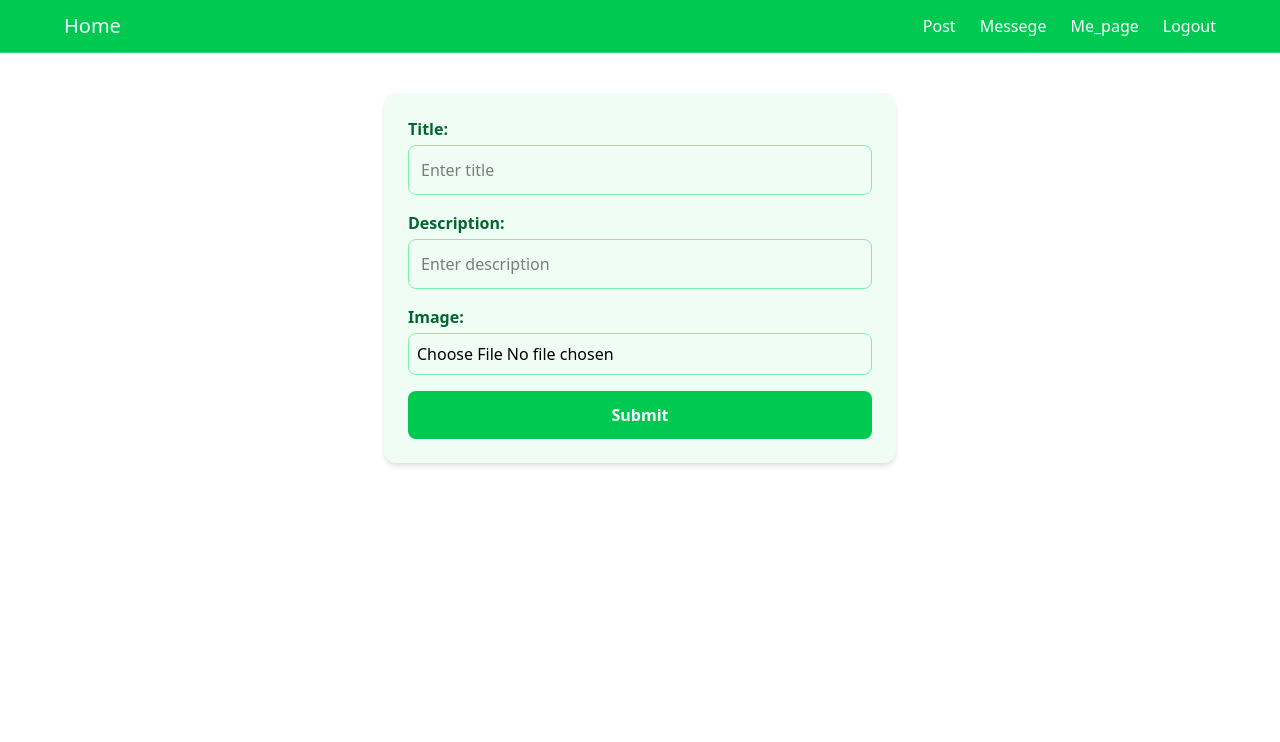
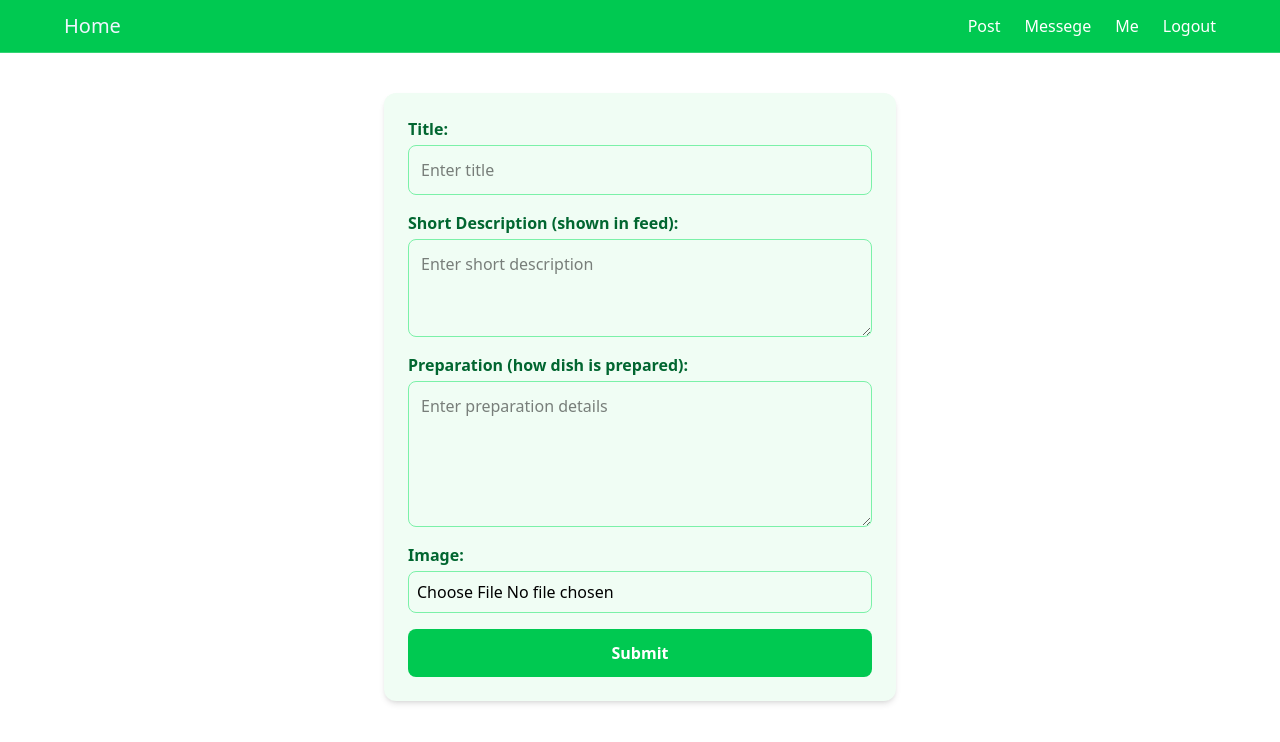
Before and after one commit to sujalkarkiii/sujalkarkiii-receipesharing-frontend, a React (Vite) app: page /post in a window 1280 px wide. Shown: the top 742 px of the page. Built offline with nearby package versions, Linux system fonts and the light colour scheme; no server answers.

Commit message:
Added tostify in some

```diff
--- a/src/App.jsx
+++ b/src/App.jsx
@@ -8,10 +8,10 @@ import Chatting_page from "./Pages/Chatting_page"
 import Mine_page from "./Pages/Mine_page"
 import { ToastContainer } from 'react-toastify';
 import 'react-toastify/dist/ReactToastify.css';
+import Goinise_post from "./Pages/Goinise_post"
 const App = () => {
   return (
     <div>
-   <ToastContainer />
       <Routes>
               <Route path='/signup' element={<Signup_page/>}/>
               <Route path='/' element={<Login_page/>}/>
@@ -22,10 +22,11 @@ const App = () => {
 
               <Route path='/post' element={<Postpage/>}/>
               <Route path='/me' element={<Mine_page/>}/>
+              <Route path='/receipe' element={<Goinise_post/>}/>
 
-              {/* here pages goes on incresing */}
               </Route>
       </Routes>
+   <ToastContainer />
     </div>
   )
 }
--- /dev/null
+++ b/src/Pages/Goinise_post.jsx
@@ -0,0 +1,42 @@
+import {  hanldhome } from "../Database/connection";
+import { useState, useEffect } from "react";
+
+const Goinise_post = () => {
+  const [post, setPost] = useState([]);
+
+  useEffect(() => {
+    const loadData = async () => {
+      const posts_data = await hanldhome()
+      setPost(posts_data.homedata);
+    };
+
+    loadData();
+  }, []);
+
+  return (
+    <div className="w-full flex flex-col items-center mt-10 px-4">
+      {post.map((p) => (
+        <div
+          key={p._id}
+          className="flex flex-col md:flex-row items-start border border-gray-300 rounded-lg shadow-lg p-6 mb-6 w-full max-w-4xl bg-white"
+        >
+          {/* Image on top-left */}
+          <img
+            src={p.image}
+            alt={p.title}
+            className="w-full md:w-64 h-64 object-cover rounded-lg mr-0 md:mr-6 mb-4 md:mb-0"
+          />
+
+          {/* Text content */}
+          <div className="flex flex-col">
+            <h2 className="font-bold text-2xl mb-2">{p.title}</h2>
+            <h3 className="font-semibold text-lg mb-2">By: {p.postedBy.username}</h3>
+            <p className="text-gray-700 mt-4">{p.preparation}</p> {/* if you have preparation field */}
+          </div>
+        </div>
+      ))}
+    </div>
+  );
+};
+
+export default Goinise_post;
--- a/src/Pages/Postpage.jsx
+++ b/src/Pages/Postpage.jsx
@@ -2,28 +2,28 @@ import { useState } from "react";
 import { createPost } from "../Database/connection";
 
 const Postpage = () => {
-
-
   const [title, setTitle] = useState("");
-  const [description, setDescription] = useState("");
+  const [shortDescription, setShortDescription] = useState("");
+  const [preparation, setPreparation] = useState("");
   const [image, setImage] = useState(null);
 
-  const handleclick = async (e) => {
+  const handleClick = async (e) => {
     e.preventDefault();
 
-    const formdata = new FormData();
-    formdata.append("title", title);
-    formdata.append("description", description);
-    formdata.append("image", image);
+    const formData = new FormData();
+    formData.append("title", title);
+    formData.append("shortDescription", shortDescription);
+    formData.append("preparation", preparation);
+    if (image) formData.append("image", image);
 
     try {
-      const postdata = await createPost(formdata);
-      if (postdata.success) {
+      const postData = await createPost(formData);
+      if (postData.success) {
         alert("Post uploaded successfully!");
-
         // Reset form
         setTitle("");
-        setDescription("");
+        setShortDescription("");
+        setPreparation("");
         setImage(null);
       }
     } catch (error) {
@@ -36,48 +36,51 @@ const Postpage = () => {
     <section className="flex justify-center mt-10 px-4">
       <div className="w-full max-w-lg bg-green-50 p-6 rounded-xl shadow-md">
         <form className="flex flex-col gap-4">
-
           {/* TITLE */}
           <div className="flex flex-col">
-        <label htmlFor="title" className="mb-1 font-semibold text-green-800">
-          Title:
-        </label>
+            <label className="mb-1 font-semibold text-green-800">Title:</label>
             <input
               type="text"
-          name="title"
-          id="title"
               value={title}
               onChange={(e) => setTitle(e.target.value)}
+              placeholder="Enter title"
               className="p-3 border border-green-300 rounded-lg focus:outline-none focus:ring-2 focus:ring-green-500"
-          placeholder="Enter title"
             />
           </div>
 
-      {/* DESCRIPTION */}
+          {/* SHORT DESCRIPTION */}
           <div className="flex flex-col">
-        <label htmlFor="description" className="mb-1 font-semibold text-green-800">
-          Description:
+            <label className="mb-1 font-semibold text-green-800">
+              Short Description (shown in feed):
             </label>
-        <input
-          type="text"
-          name="description"
-          id="description"
-          value={description}
-          onChange={(e) => setDescription(e.target.value)}
+            <textarea
+              value={shortDescription}
+              onChange={(e) => setShortDescription(e.target.value)}
+              placeholder="Enter short description"
+              rows={3}
               className="p-3 border border-green-300 rounded-lg focus:outline-none focus:ring-2 focus:ring-green-500"
-          placeholder="Enter description"
+            />
+          </div>
+
+          {/* PREPARATION */}
+          <div className="flex flex-col">
+            <label className="mb-1 font-semibold text-green-800">
+              Preparation (how dish is prepared):
+            </label>
+            <textarea
+              value={preparation}
+              onChange={(e) => setPreparation(e.target.value)}
+              placeholder="Enter preparation details"
+              rows={5}
+              className="p-3 border border-green-300 rounded-lg focus:outline-none focus:ring-2 focus:ring-green-500"
             />
           </div>
 
           {/* IMAGE */}
           <div className="flex flex-col">
-        <label htmlFor="image" className="mb-1 font-semibold text-green-800">
-          Image:
-        </label>
+            <label className="mb-1 font-semibold text-green-800">Image:</label>
             <input
               type="file"
-          name="image"
-          id="image"
               onChange={(e) => setImage(e.target.files[0])}
               className="p-2 border border-green-300 rounded-lg focus:outline-none focus:ring-2 focus:ring-green-500"
             />
@@ -86,16 +89,14 @@ const Postpage = () => {
           {/* SUBMIT BUTTON */}
           <button
             type="button"
-        onClick={handleclick}
+            onClick={handleClick}
             className="bg-green-500 text-white py-3 rounded-lg font-bold hover:bg-green-600 transition"
           >
             Submit
           </button>
-
         </form>
       </div>
     </section>
-
   );
 };
 
--- a/src/components/Feed.jsx
+++ b/src/components/Feed.jsx
@@ -1,18 +1,17 @@
-import { hanldhome } from "../Database/connection"
-import { useState,useEffect } from "react"
+import { hanldhome } from "../Database/connection";
+import { useState, useEffect } from "react";
+import { Link } from "react-router-dom";
+
 const Feed = () => {
-
-
-      const [post, setpost] = useState([])
+  const [post, setPost] = useState([]);
 
   useEffect(() => {
     const loaddata = async () => {
-      const posts_data = await hanldhome()
-      setpost(posts_data.homedata)
-    }
-
-    loaddata()
-  }, [])
+      const posts_data = await hanldhome();
+      setPost(posts_data.homedata);
+    };
+    loaddata();
+  }, []);
 
   return (
     <>
@@ -20,30 +19,29 @@ const Feed = () => {
       <div className="w-full flex justify-center mt-10 px-4">
         <div className="w-full max-w-3xl flex flex-col items-center">
           {post.map((posts) => (
-        <div
+            <Link
               key={posts._id}
-          className="flex items-start border border-gray-300 rounded-lg shadow-lg p-4 mb-6 w-full bg-white"
+              to="/receipe"
+              className="w-full"
             >
+              <div className="flex items-start border border-gray-300 rounded-lg shadow-lg p-4 mb-6 w-full bg-white hover:bg-gray-50 transition">
                 <img
                   src={posts.image}
                   alt={posts.title}
                   className="w-32 h-32 object-cover rounded-lg mr-6"
                 />
-
                 <div className="flex flex-col">
-            <h2 className="font-bold text-lg mb-1">
-              {posts.postedBy.username}
-            </h2>
+                  <h2 className="font-bold text-lg mb-1">{posts.postedBy.username}</h2>
                   <h3 className="font-semibold text-md mb-2">{posts.title}</h3>
                   <p className="text-gray-700">{posts.description}</p>
                 </div>
               </div>
+            </Link>
           ))}
         </div>
       </div>
     </>
+  );
+};
 
-  )
-}
-
-export default Feed
+export default Feed;
--- a/src/components/List_ofuser.jsx
+++ b/src/components/List_ofuser.jsx
@@ -1,6 +1,7 @@
-
 import { frineds, handlecanclerequest, handlecheckrequest, handlesendrequest } from "../Database/connection"
 import { useEffect, useState } from "react"
+import { toast } from "react-toastify";
+
 const User_page = () => {
   const [users, setusers] = useState([])
   const [requested, setrequested] = useState({})
@@ -9,16 +10,15 @@ const User_page = () => {
     const loaduser = await frineds()
     setusers(loaduser.homedata)
   }
+
   useEffect(() => {
     loadUsers()
   }, [])
-
 
   useEffect(() => {
     const loadRequests = async () => {
       const requestedIds = await handlecheckrequest();
       const requestedStatus = {};
-
 
       if (requestedIds.exists) {
         requestedIds.validare.forEach(req => {
@@ -28,50 +28,39 @@ const User_page = () => {
         });
         setrequested(requestedStatus);
       }
-
     };
 
     loadRequests();
   }, []);
 
-
-
-
   const sendrequest = async (userId) => {
     if (requested[userId]) {
-
       await handlecanclerequest(userId)
       setrequested(r => ({ ...r, [userId]: false }))
-
-    }
-    else {
-
+      toast.error("Friend request canceled!", { position: "top-right", autoClose: 2500 });
+    } else {
       await handlesendrequest(userId)
       setrequested(r => ({ ...r, [userId]: true }))
-
+      toast.success("Friend request sent!", { position: "top-right", autoClose: 2500 });
     }
   }
 
   return (
-    <>
-      <div className="fixed top-20 left-4 bg-white shadow-lg p-4 rounded-lg w-48" >
+    <div className="fixed top-20 left-4 bg-white shadow-lg p-4 rounded-lg w-48">
       <h2 className="font-bold mb-2">Users</h2>
       {users.map((user) => (
-          <div key={user._id} className="border-b py-1">
-            <p>{user.username}
-              <button onClick={() => sendrequest(user._id)}>
-                {
-
-                  requested[user._id] ? "-" : "+"
-                }
+        <div key={user._id} className="border-b py-1 flex justify-between items-center">
+          <span>{user.username}</span>
+          <button
+            onClick={() => sendrequest(user._id)}
+            className="px-2 py-1 text-sm bg-green-500 text-white rounded hover:bg-green-600 transition"
+          >
+            {requested[user._id] ? "-" : "+"}
           </button>
-            </p>
-
         </div>
       ))}
     </div>
-    </>
   )
 }
 
-export default User_page
+export default User_page;
--- a/src/components/Navbar.jsx
+++ b/src/components/Navbar.jsx
@@ -31,7 +31,7 @@ const Navbar = () => {
             Messege
           </Link>
         <Link to="/me" className="text-white hover:text-black">
-            Me_page
+            Me
           </Link>
           <Link to="/" className="text-white hover:text-black">
             Logout
```
Also changed, not shown: src/Database/connection.js (line endings or trailing spaces). Lines whose indentation alone changed are shown as unchanged.
